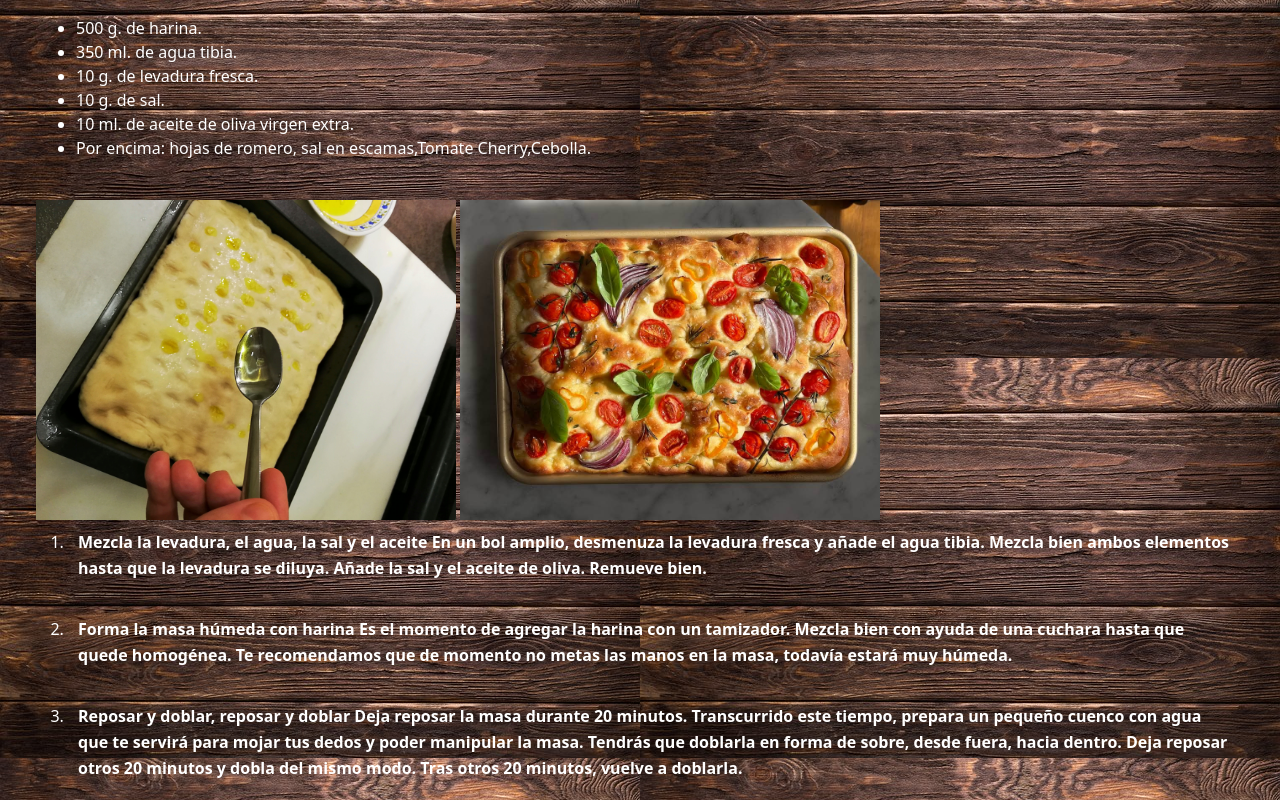
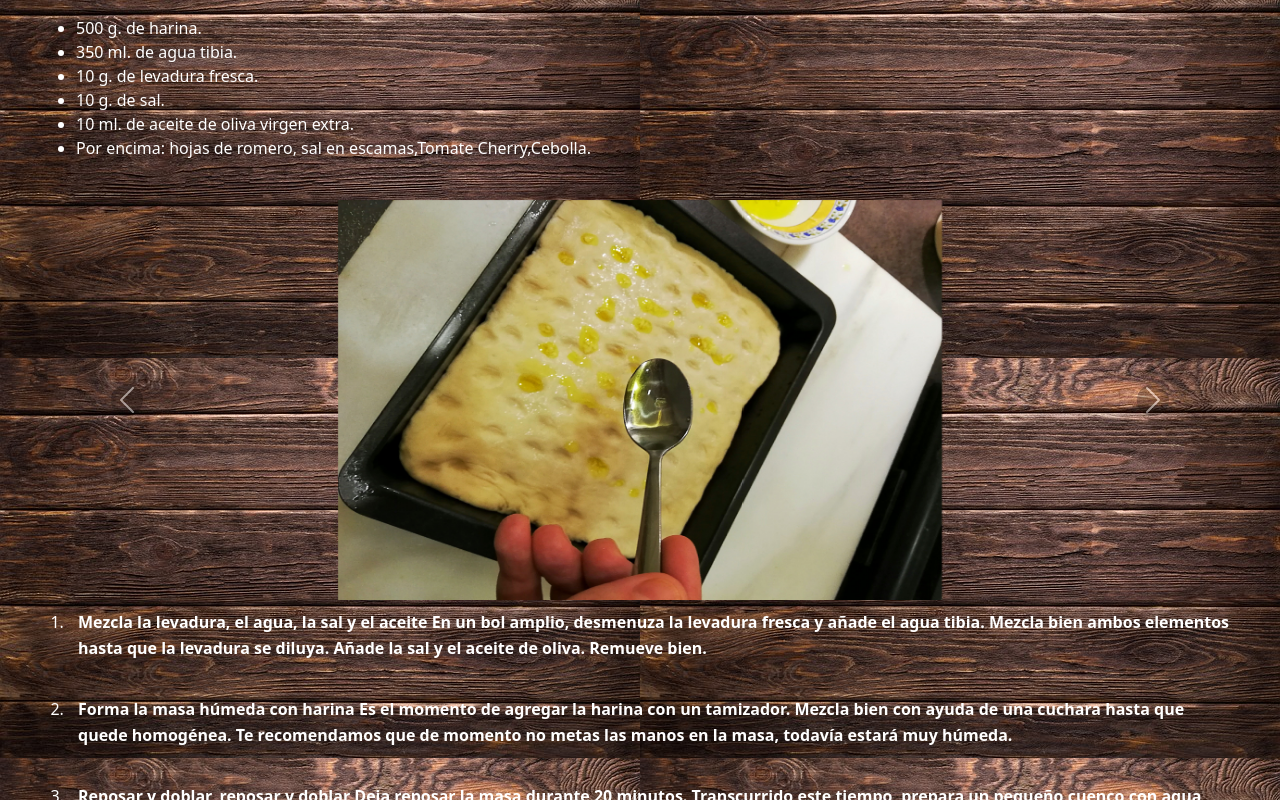
Before and after one commit to LuisFredes/proyectorecetas, a plain HTML site: page recetas/pan.html in a window 1280 px wide. Shown: the part 442-1242 px from the top of the page. Drawn offline with nearby package versions, Linux system fonts and the light colour scheme.

Commit message:
Agrego carrucel en focaccia

```diff
--- a/recetas/pan.html
+++ b/recetas/pan.html
@@ -46,8 +46,27 @@
             <li>10 ml. de aceite de oliva virgen extra.</li>
             <li>Por encima: hojas de romero, sal en escamas,Tomate Cherry,Cebolla.</li>
          </ul>
-         <img width="420" height="320"  src="../imagenes/panes/focaccia/focaccia-2.jpg" alt="Focaccia preparacion">
-         <img width="420" height="320"  src="../imagenes/panes/focaccia/Focaccia-de-Verano-1.jpeg" alt="Focaccia terminada">
+         <div id="carouselExample" class="carousel slide">
+            <div class="carousel-inner">
+              <div class="carousel-item active">
+                <img src="../imagenes/panes/focaccia/focaccia-2.jpg" class="d-block w-50 m-auto" alt="focaccia2">
+              </div>
+              <div class="carousel-item">
+                <img src="../imagenes/panes/focaccia/focaccia1.jpg" class="d-block w-50 m-auto" alt="focaccia1">
+              </div>
+              <div class="carousel-item">
+               <img src="../imagenes/panes/focaccia/focaccia.jpg   " class="d-block w-50 m-auto" alt="focaccia">
+             </div>
+            </div>
+            <button class="carousel-control-prev" type="button" data-bs-target="#carouselExample" data-bs-slide="prev">
+              <span class="carousel-control-prev-icon" aria-hidden="true"></span>
+              <span class="visually-hidden">Previous</span>
+            </button>
+            <button class="carousel-control-next" type="button" data-bs-target="#carouselExample" data-bs-slide="next">
+              <span class="carousel-control-next-icon" aria-hidden="true"></span>
+              <span class="visually-hidden">Next</span>
+            </button>
+          </div>
          <ol>
             <li><p><strong>Mezcla la levadura, el agua, la sal y el aceite
                En un bol amplio, desmenuza la levadura fresca y añade el agua tibia. Mezcla bien ambos elementos hasta que la levadura se diluya. Añade la sal y el aceite de oliva. Remueve bien.</strong></p></li>
```
